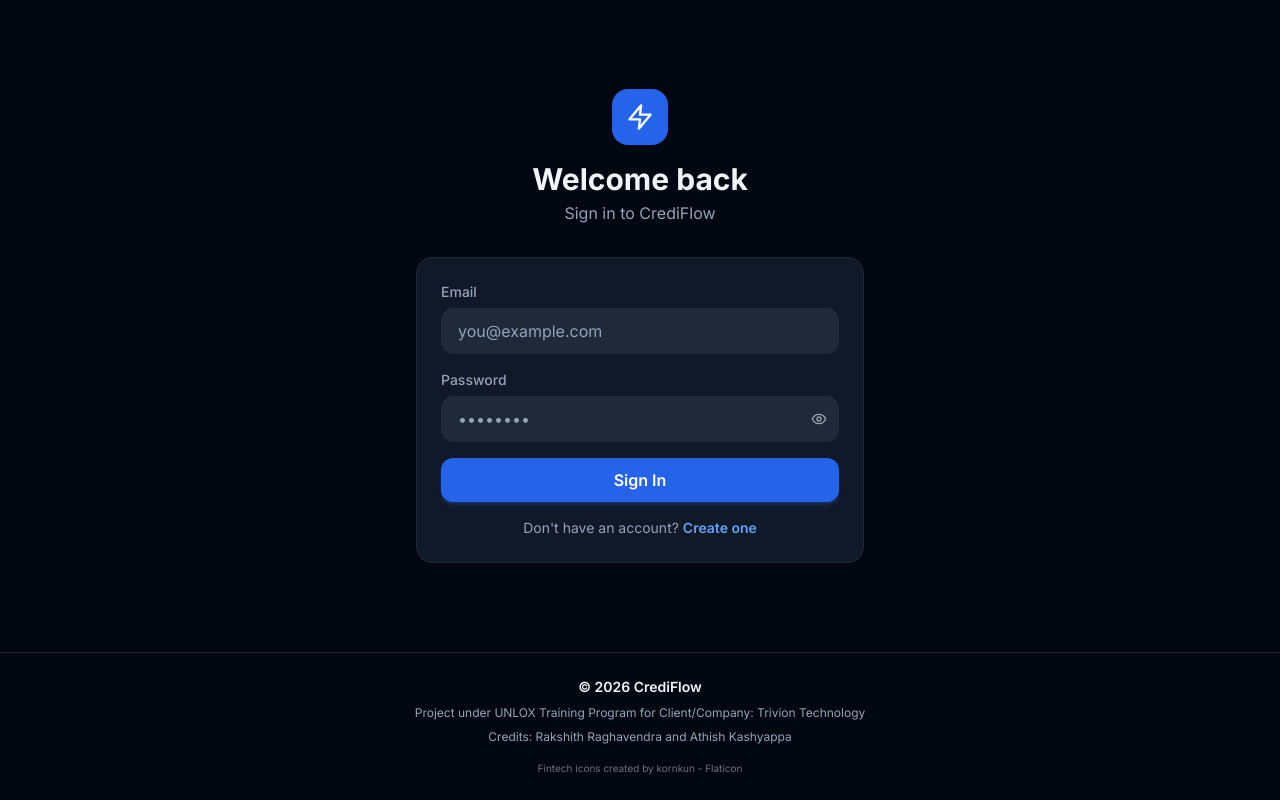
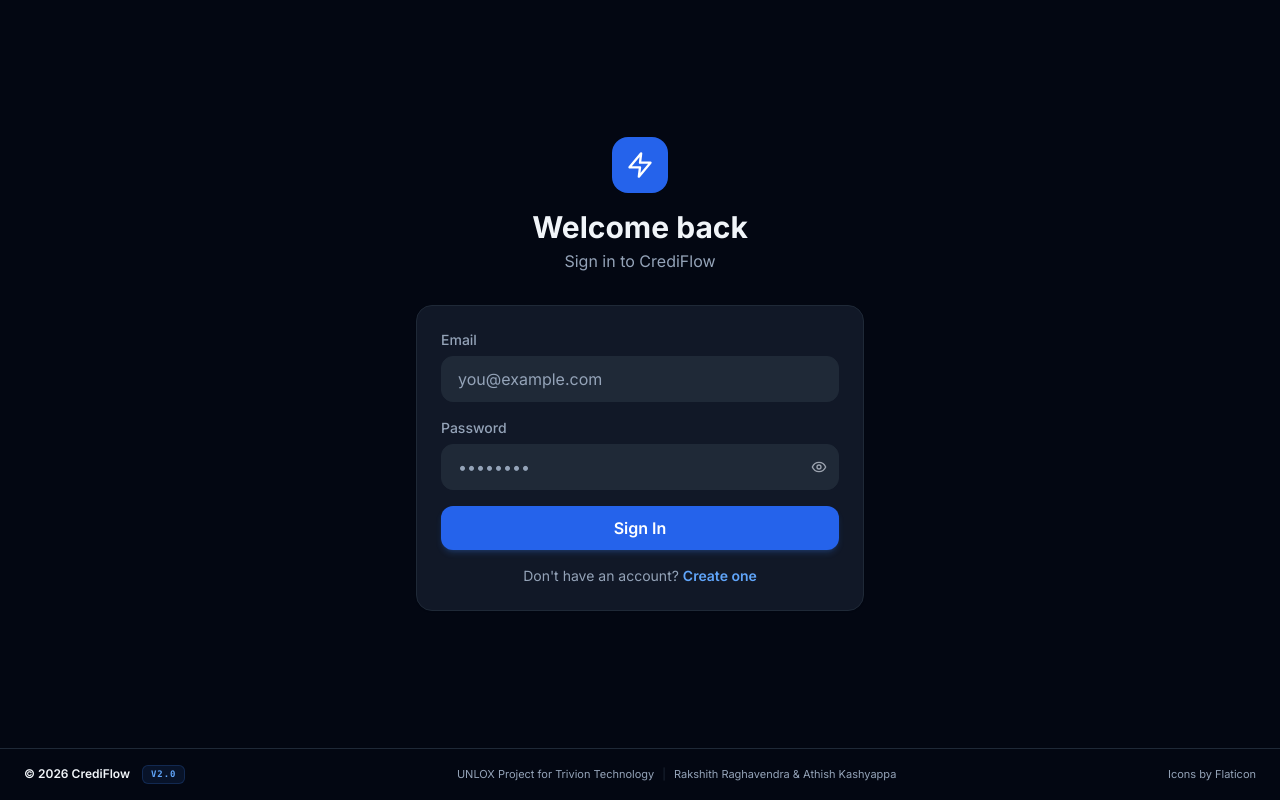
Before and after one commit to WhiteDevil-06/crediflow-app, a React (Vite) app in the folder frontend/: page /login in a window 1280 px wide. Built offline with nearby package versions, Linux system fonts and the light colour scheme.

Commit message:
style(layout): redesign footer component into a highly compact professional flex row with v2.0 branding badge

```diff
--- a/frontend/src/components/Footer.jsx
+++ b/frontend/src/components/Footer.jsx
@@ -2,23 +2,23 @@ import React from 'react';
 
 export default function Footer() {
     return (
-        <footer className="w-full py-6 px-4 bg-[var(--bg-main)] border-t border-[var(--border-color)] mt-auto">
-            <div className="max-w-7xl mx-auto flex flex-col items-center justify-center text-center space-y-2">
-                <p className="text-sm text-[var(--text-main)] font-semibold">
-                    &copy; {new Date().getFullYear()} CrediFlow
-                </p>
-                <p className="text-xs text-[var(--text-muted)]">
-                    Project under UNLOX Training Program for Client/Company: Trivion Technology
-                </p>
-                <p className="text-xs text-[var(--text-muted)]">
-                    Credits: Rakshith Raghavendra and Athish Kashyappa
-                </p>
-                <div className="pt-2">
-                    <p className="text-[10px] text-gray-400 dark:text-gray-500">
-                        <a href="https://www.flaticon.com/free-icons/fintech" title="fintech icons" className="hover:text-blue-500 transition-colors" target="_blank" rel="noopener noreferrer">
-                            Fintech icons created by kornkun - Flaticon
-                        </a>
-                    </p>
+        <footer className="w-full py-4 px-6 bg-[var(--bg-main)] border-t border-[var(--border-color)] mt-auto">
+            <div className="max-w-7xl mx-auto flex flex-col md:flex-row items-center justify-between text-[11px] text-[var(--text-muted)] gap-3">
+                <div className="flex items-center gap-3">
+                    <span className="font-semibold text-[var(--text-main)] text-xs">&copy; {new Date().getFullYear()} CrediFlow</span>
+                    <span className="bg-blue-500/10 text-blue-600 dark:text-blue-400 px-2 py-0.5 rounded-md font-mono text-[9px] font-bold tracking-widest border border-blue-500/20">V2.0</span>
+                </div>
+
+                <div className="flex flex-col md:flex-row items-center text-center gap-1 md:gap-2">
+                    <span>UNLOX Project for Trivion Technology</span>
+                    <span className="hidden md:inline text-[var(--border-color)]">|</span>
+                    <span>Rakshith Raghavendra & Athish Kashyappa</span>
+                </div>
+
+                <div>
+                    <a href="https://www.flaticon.com/free-icons/fintech" title="fintech icons" className="hover:text-[var(--text-main)] transition-colors" target="_blank" rel="noopener noreferrer">
+                        Icons by Flaticon
+                    </a>
                 </div>
             </div>
         </footer>
```
